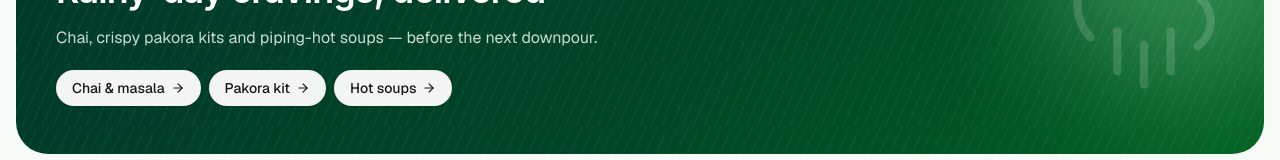
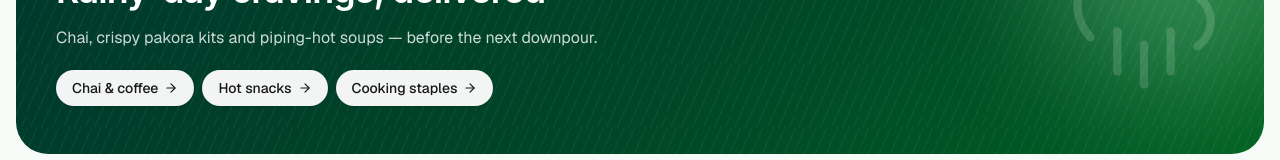
Before and after one commit to TarunVishwakarma1/ims, a Next.js app in the folder web-shop/: page / in a window 1280 px wide. Shown: the part 207-367 px from the top of the page. Built offline with nearby package versions, Linux system fonts and the light colour scheme; no server answers.

Commit message:
feat(shop-web): seasonal hero chips link to real categories
Point quick-pick chips at /c/<slug> (beverages/snacks/staples/dairy) instead
of free-text search, so each lands on a real category listing.

```diff
--- a/web-shop/components/home/seasonal-hero.tsx
+++ b/web-shop/components/home/seasonal-hero.tsx
@@ -14,7 +14,7 @@ type Season = {
   gradient: string;
   glow: string;
   Icon: typeof CloudRain;
-  chips: { label: string; q: string }[];
+  chips: { label: string; slug: string }[];
 };
 
 function seasonFor(month: number): Season {
@@ -30,9 +30,9 @@ function seasonFor(month: number): Season {
       glow: "oklch(0.80 0.13 150)",
       Icon: CloudRain,
       chips: [
-        { label: "Chai & masala", q: "tea" },
-        { label: "Pakora kit", q: "besan" },
-        { label: "Hot soups", q: "soup" },
+        { label: "Chai & coffee", slug: "beverages" },
+        { label: "Hot snacks", slug: "snacks" },
+        { label: "Cooking staples", slug: "staples" },
       ],
     };
   }
@@ -46,9 +46,9 @@ function seasonFor(month: number): Season {
       glow: "oklch(0.82 0.14 200)",
       Icon: Sun,
       chips: [
-        { label: "Cold drinks", q: "juice" },
-        { label: "Ice cream", q: "ice cream" },
-        { label: "Fresh fruit", q: "mango" },
+        { label: "Cool drinks", slug: "beverages" },
+        { label: "Ice cream & dairy", slug: "dairy" },
+        { label: "Light snacks", slug: "snacks" },
       ],
     };
   }
@@ -62,9 +62,9 @@ function seasonFor(month: number): Season {
       glow: "oklch(0.82 0.16 75)",
       Icon: Sparkles,
       chips: [
-        { label: "Sweets", q: "sweet" },
-        { label: "Dry fruits", q: "almond" },
-        { label: "Ghee & oils", q: "ghee" },
+        { label: "Sweets & snacks", slug: "snacks" },
+        { label: "Ghee & dairy", slug: "dairy" },
+        { label: "Grains & dry fruit", slug: "staples" },
       ],
     };
   }
@@ -77,9 +77,9 @@ function seasonFor(month: number): Season {
     glow: "oklch(0.80 0.12 250)",
     Icon: Snowflake,
     chips: [
-      { label: "Hot soups", q: "soup" },
-      { label: "Dry fruits", q: "almond" },
-      { label: "Warming spices", q: "masala" },
+      { label: "Hot drinks", slug: "beverages" },
+      { label: "Pantry staples", slug: "staples" },
+      { label: "Namkeen", slug: "snacks" },
     ],
   };
 }
@@ -114,8 +114,8 @@ export function SeasonalHero() {
           <div className="flex flex-wrap gap-2 pt-1">
             {s.chips.map((c) => (
               <Link
-                key={c.q}
-                href={`/search?q=${encodeURIComponent(c.q)}`}
+                key={c.slug}
+                href={`/c/${c.slug}`}
                 className="group inline-flex items-center gap-1.5 rounded-full bg-white/95 px-4 py-2 text-sm font-medium text-neutral-900 shadow-sm transition hover:bg-white"
               >
                 {c.label}
```
